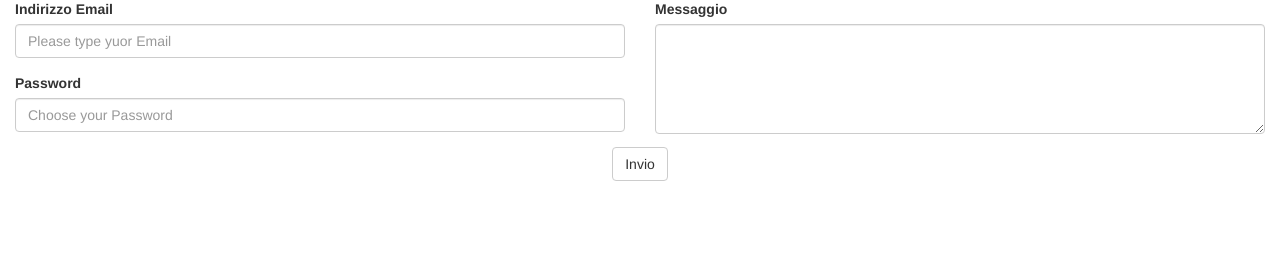
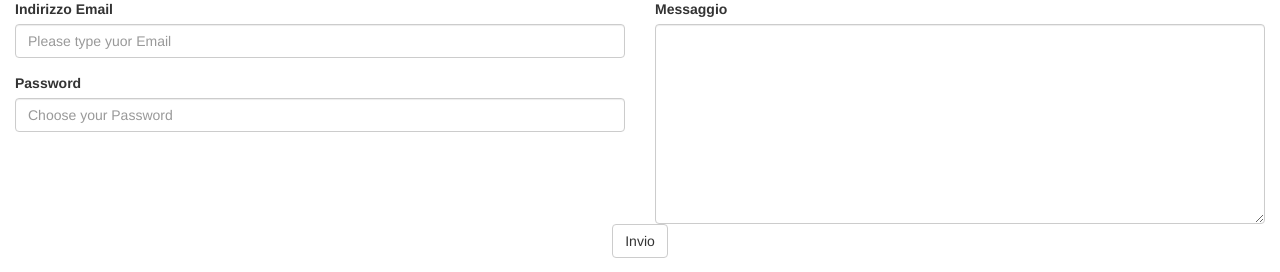
Before and after one commit to rosalia-carta/form, a PHP site: page / in a window 1280 px wide. Shown: the part 997-1269 px from the top of the page. Before the commit the page ends 1178 px from the top, so only its background shows below. Run offline with PHP 8.4, Linux system fonts and the light colour scheme; some libraries are stand-ins or nearby versions.

Commit message:
Update main.css

```diff
--- a/css/main.css
+++ b/css/main.css
@@ -3,7 +3,7 @@
     padding: 10px 200px 10px 200px;
 }
 .form-contats textarea {
-    height: 110px;
+    height: 200px;
 }
 
 .jumbotron {
```
